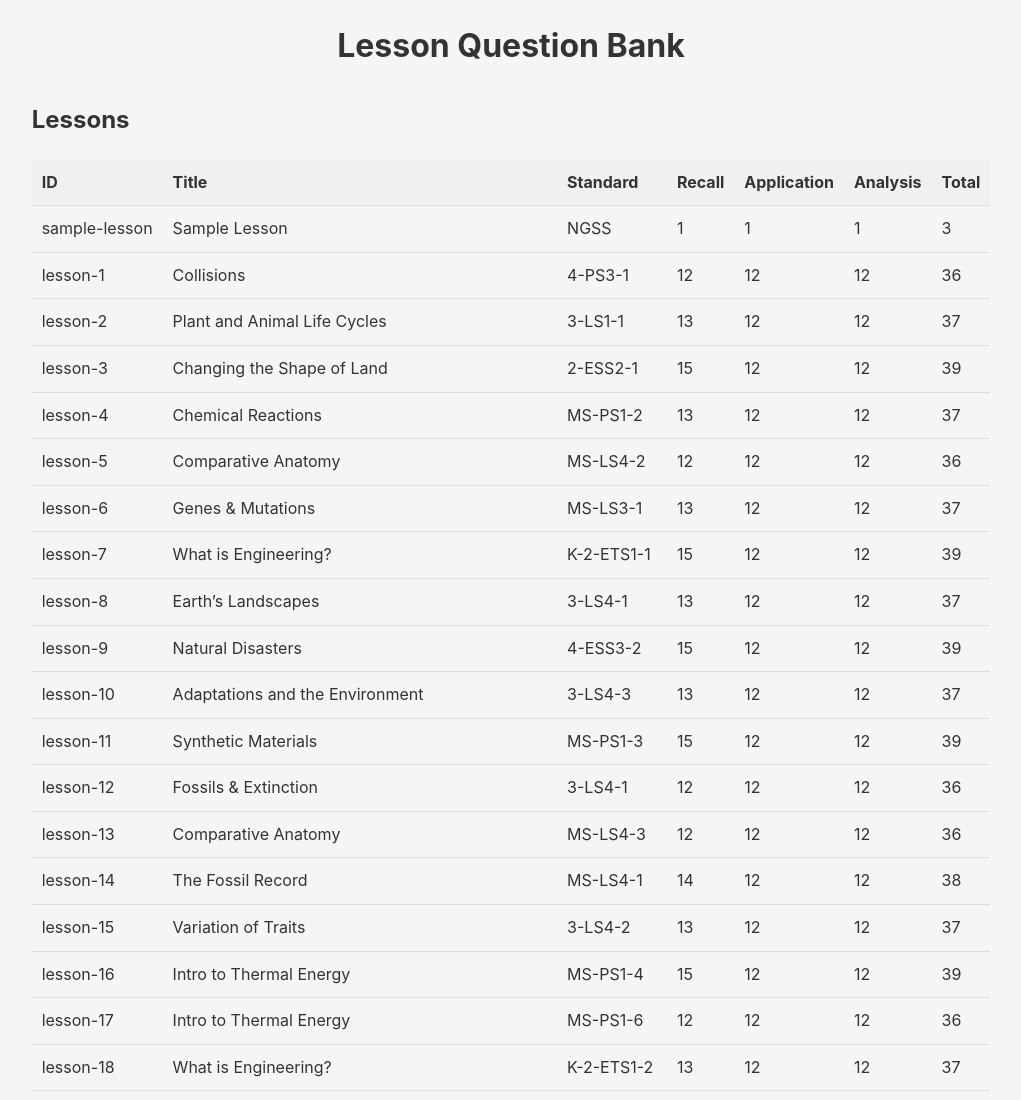
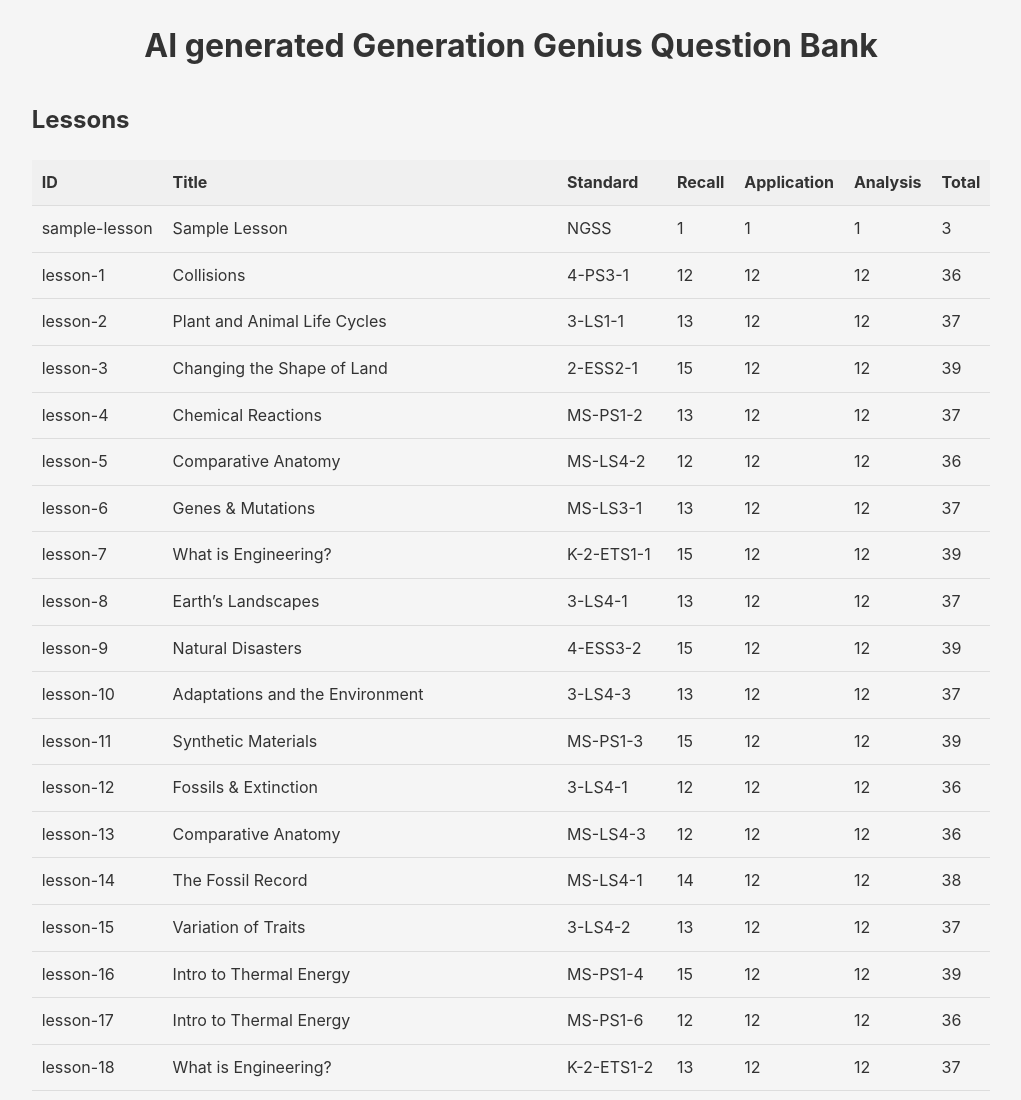
Before and after one commit to the-atomic-code/gg-question-bank, a plain HTML site: page index.html in a window 1280 px wide. Shown: the top 1100 px of the page, without its empty margins (129-1150 px from the left). Drawn offline with Linux system fonts and the light colour scheme.

Commit message:
Update index.html

```diff
--- a/index.html
+++ b/index.html
@@ -3,13 +3,13 @@
 <head>
     <meta charset="UTF-8">
     <meta name="viewport" content="width=device-width, initial-scale=1.0">
-    <title>Lesson Question Bank</title>
+    <title>GG Question Bank</title>
     <link rel="stylesheet" href="styles.css">
 </head>
 <body>
     <div class="container">
         <header>
-            <h1>Lesson Question Bank</h1>
+            <h1>AI generated Generation Genius Question Bank</h1>
         </header>
 
         <main>
```
